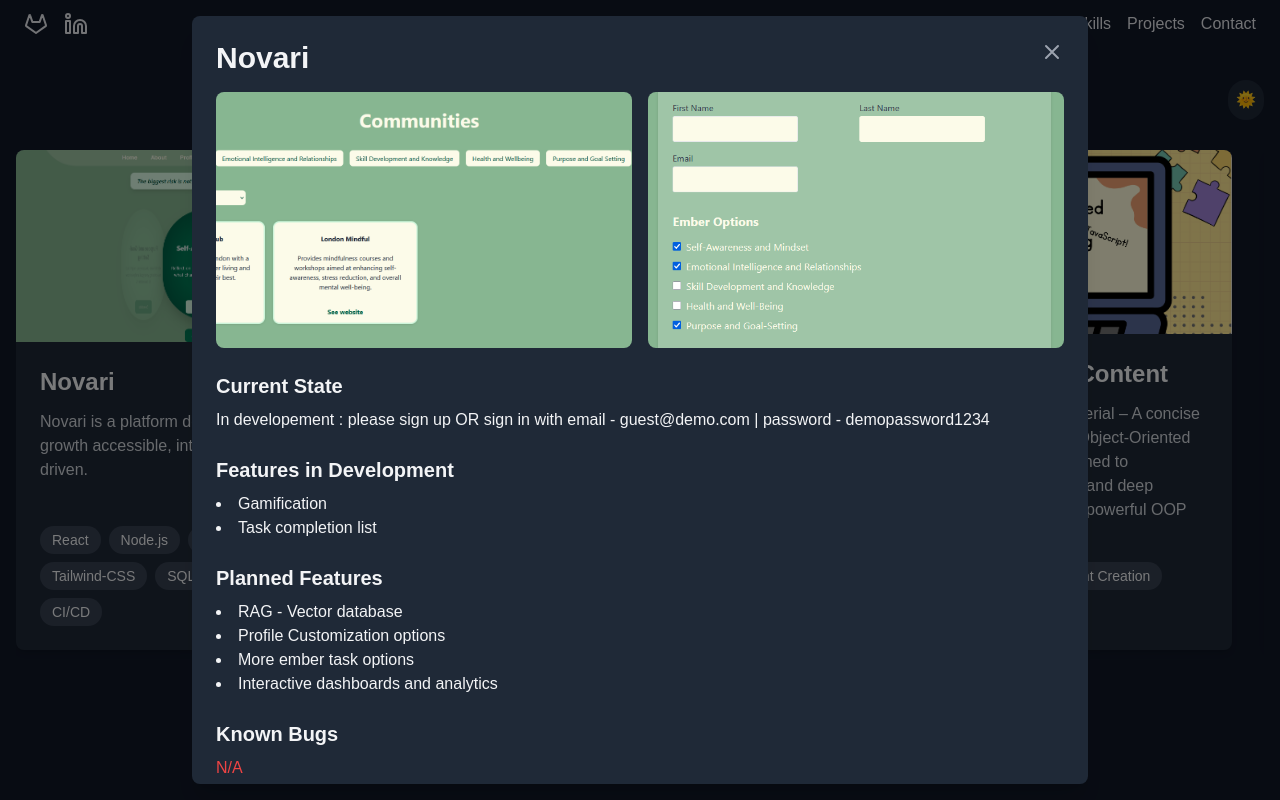
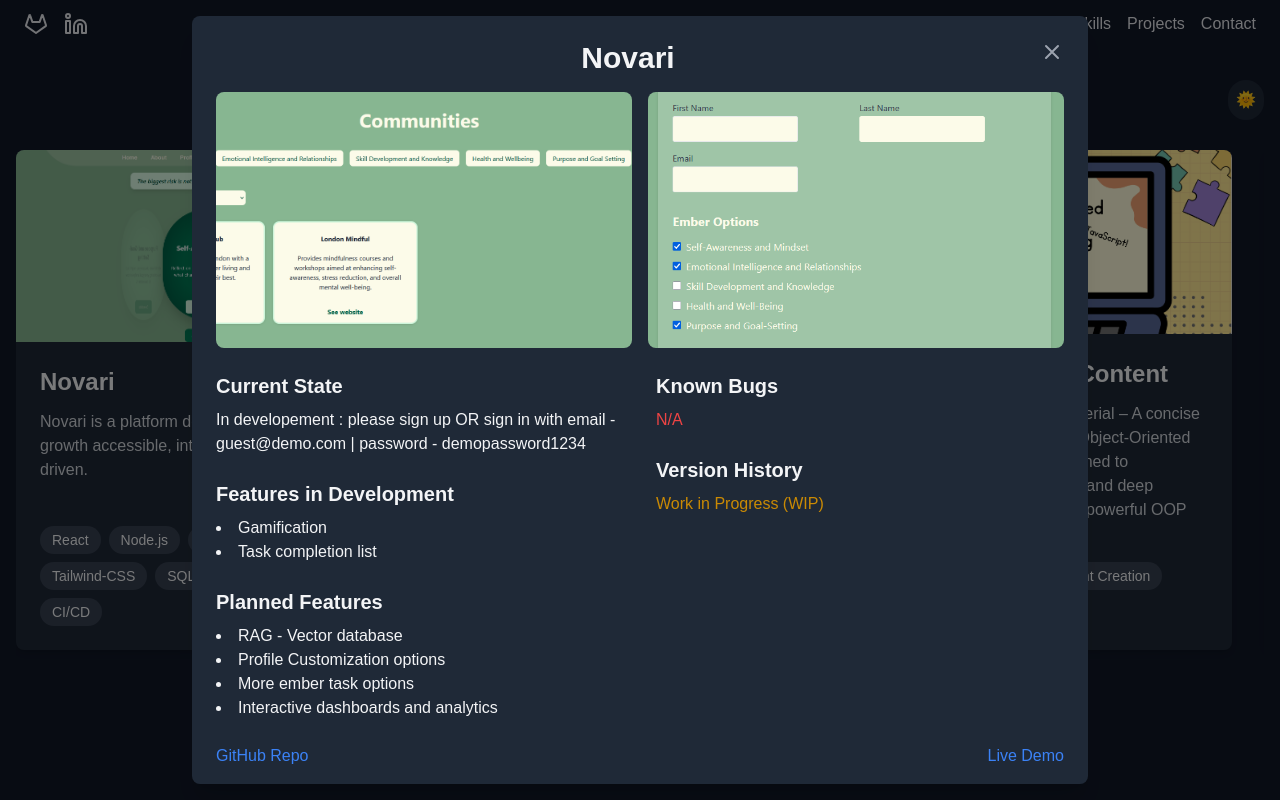
Before and after one commit to AJHemmings/portfolio, a Next.js app: page / in a window 1280 px wide. Both pictures are taken after a click on the element 208 px from the left and 3138 px from the top of the page. Shown: the part 2738-3538 px from the top of the page. Built offline with nearby package versions, Linux system fonts and the light colour scheme.

Commit message:
updated the project cards with text alignment and version history

```diff
--- a/src/components/Projects.tsx
+++ b/src/components/Projects.tsx
@@ -17,7 +17,10 @@ interface Project {
   featuresInDevelopment: string[];
   plannedFeatures: string[];
   knownBugs: string;
-  versionHistory: string;
+  versionHistory: {
+    label: string;
+    url: string;
+  } | null;
   repoLink: string;
   deployedLink: string;
 }
@@ -53,7 +56,7 @@ const projects: Project[] = [
       "Interactive dashboards and analytics",
     ],
     knownBugs: "N/A",
-    versionHistory: "",
+    versionHistory: null,
     repoLink: "https://github.com/AJHemmings/Novari",
     deployedLink:
       "https://novari-git-main-adams-projects-ff804fb2.vercel.app/auth/signin",
@@ -76,7 +79,10 @@ const projects: Project[] = [
       "On-click shopping list creation",
     ],
     knownBugs: "N/A",
-    versionHistory: "https://docs.google.com/document/d/1iAXr8d8GiVJGw_w-mQ_rHdtpWsWzaJQgMw1SSjUm2oQ/edit?tab=t.0#heading=h.szw5dovys7bs",
+    versionHistory: {
+      label: "V 1.1.0 - View Changelog",
+      url: "https://docs.google.com/document/d/1iAXr8d8GiVJGw_w-mQ_rHdtpWsWzaJQgMw1SSjUm2oQ/edit?tab=t.0#heading=h.szw5dovys7bs",
+    },
     repoLink: "https://github.com/AJHemmings/Reciepe-book-web-app/tree/main",
     deployedLink: "https://reciepe-book-web-app-phi.vercel.app/",
   },
@@ -93,7 +99,7 @@ const projects: Project[] = [
     featuresInDevelopment: ["New concept ideas", "Video editing"],
     plannedFeatures: ["More topics/concepts", "Move to Scrimba"],
     knownBugs: "N/A",
-    versionHistory: "",
+    versionHistory: null,
     repoLink:
       "https://www.canva.com/design/DAGfo7sA0rE/r0849jAvieA1ryT9jX40oQ/edit?utm_content=DAGfo7sA0rE&utm_campaign=designshare&utm_medium=link2&utm_source=sharebutton",
     deployedLink: "https://youtu.be/89kiLc8i-B0",
@@ -107,8 +113,7 @@ const projects: Project[] = [
     image: "/movie1.png",
     imageOne: "/movie1.png",
     imageTwo: "/movie2.png",
-    currentState:
-      "Dev - Under development",
+    currentState: "Dev - Under development",
     featuresInDevelopment: ["User signup", "User Profiles"],
     plannedFeatures: [
       "User lists - watched - watching - waiting",
@@ -116,8 +121,9 @@ const projects: Project[] = [
       "Movie thumbnails",
       "Comment sections",
     ],
-    knownBugs: "Database is currently offline | CSS scrolling on sides refreshes everytime a character is typed on the keyboard",
-    versionHistory: "",
+    knownBugs:
+      "Database is currently offline | CSS scrolling on sides refreshes everytime a character is typed on the keyboard",
+    versionHistory: null,
     repoLink: "https://github.com/AJHemmings/Movie-Recommendation-Library",
     deployedLink: "https://movie-recommendation-library.vercel.app/",
   },
@@ -180,12 +186,9 @@ const ProjectModal: React.FC<ProjectModalProps> = ({
   onImageClick,
 }) => {
   return (
-    // Modal overlay
     <div className="fixed inset-0 bg-black bg-opacity-50 flex items-center justify-center z-50 p-4">
-      {/* Modal content */}
       <div className="bg-white dark:bg-gray-800 rounded-lg shadow-xl overflow-y-auto max-h-full w-full max-w-4xl">
         <div className="p-6">
-          {/* Close button */}
           <button
             onClick={onClose}
             className="float-right text-gray-500 hover:text-gray-700 dark:text-gray-400 dark:hover:text-gray-200"
@@ -205,9 +208,11 @@ const ProjectModal: React.FC<ProjectModalProps> = ({
               ></path>
             </svg>
           </button>
-          {/* Project title */}
-          <h2 className="text-3xl font-bold mb-4">{project.title}</h2>
-          {/* Project images */}
+
+          <h2 className="text-center text-3xl font-bold mb-4">
+            {project.title}
+          </h2>
+
           <div className="grid grid-cols-1 md:grid-cols-2 gap-4 mb-6">
             <Image
               src={project.imageOne || "/placeholder.svg"}
@@ -230,12 +235,17 @@ const ProjectModal: React.FC<ProjectModalProps> = ({
               }
             />
           </div>
-          {/* Project details */}
-          <div className="mb-6">
+
+          {/* Split columns container */}
+          <div className="grid grid-cols-1 md:grid-cols-2 gap-8 mb-6">
+            {/* Left Column */}
+            <div className="space-y-6">
+              <div>
                 <h3 className="text-xl font-semibold mb-2">Current State</h3>
                 <p>{project.currentState}</p>
               </div>
-          <div className="mb-6">
+
+              <div>
                 <h3 className="text-xl font-semibold mb-2">
                   Features in Development
                 </h3>
@@ -245,7 +255,8 @@ const ProjectModal: React.FC<ProjectModalProps> = ({
                   ))}
                 </ul>
               </div>
-          <div className="mb-6">
+
+              <div>
                 <h3 className="text-xl font-semibold mb-2">Planned Features</h3>
                 <ul className="list-disc list-inside">
                   {project.plannedFeatures.map((feature, index) => (
@@ -253,12 +264,35 @@ const ProjectModal: React.FC<ProjectModalProps> = ({
                   ))}
                 </ul>
               </div>
-          {/* Known Bugs */}
-          <div className="mb-6">
+            </div>
+
+            {/* Right Column */}
+            <div className="space-y-6">
+              <div>
                 <h3 className="text-xl font-semibold mb-2">Known Bugs</h3>
                 <p className="text-red-500">{project.knownBugs}</p>
               </div>
-          {/* Project links */}
+
+              <div>
+                <h3 className="text-xl font-semibold mb-2">Version History</h3>
+                {project.versionHistory ? (
+                  <a
+                    href={project.versionHistory.url}
+                    target="_blank"
+                    rel="noopener noreferrer"
+                    className="text-blue-500 hover:underline"
+                  >
+                    {project.versionHistory.label}
+                  </a>
+                ) : (
+                  <span className="text-yellow-600">
+                    Work in Progress (WIP)
+                  </span>
+                )}
+              </div>
+            </div>
+          </div>
+
           <div className="flex justify-between">
             <a
               href={project.repoLink}
```
Lines whose indentation alone changed are shown as unchanged.
